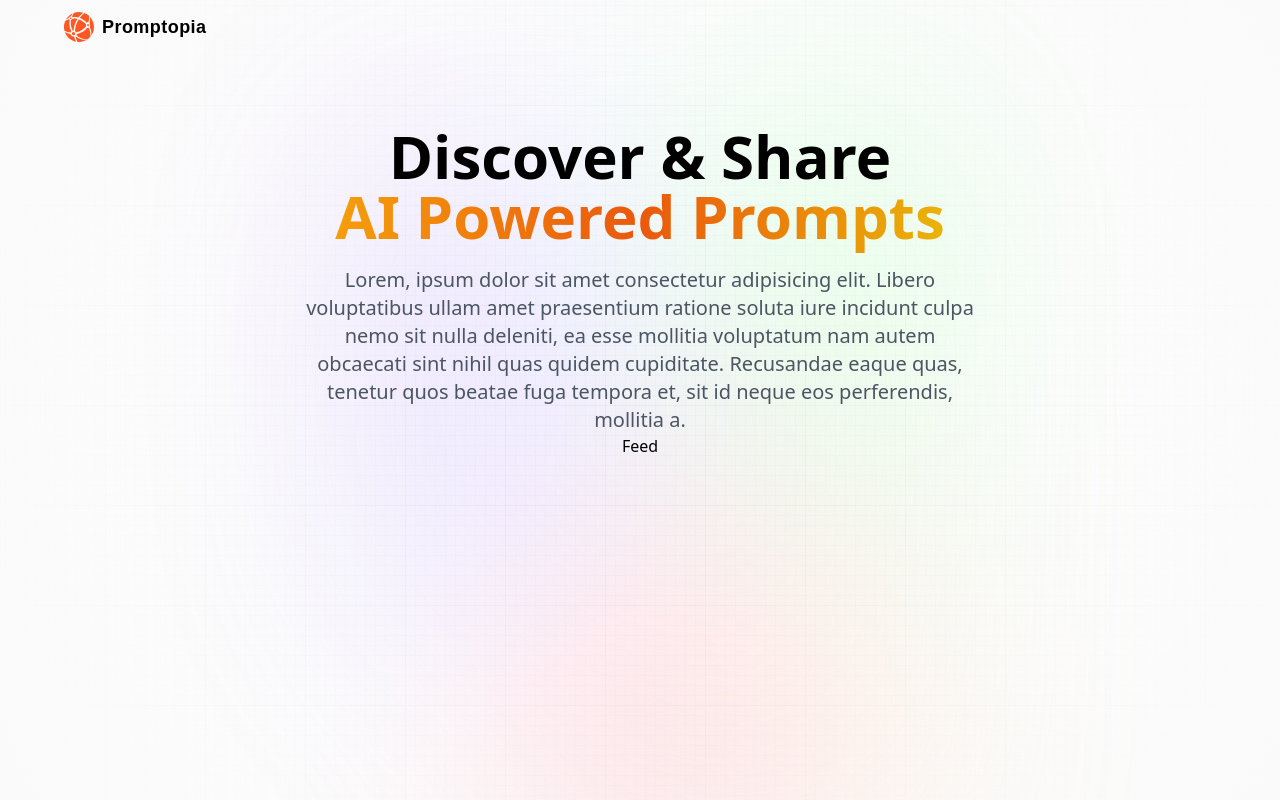
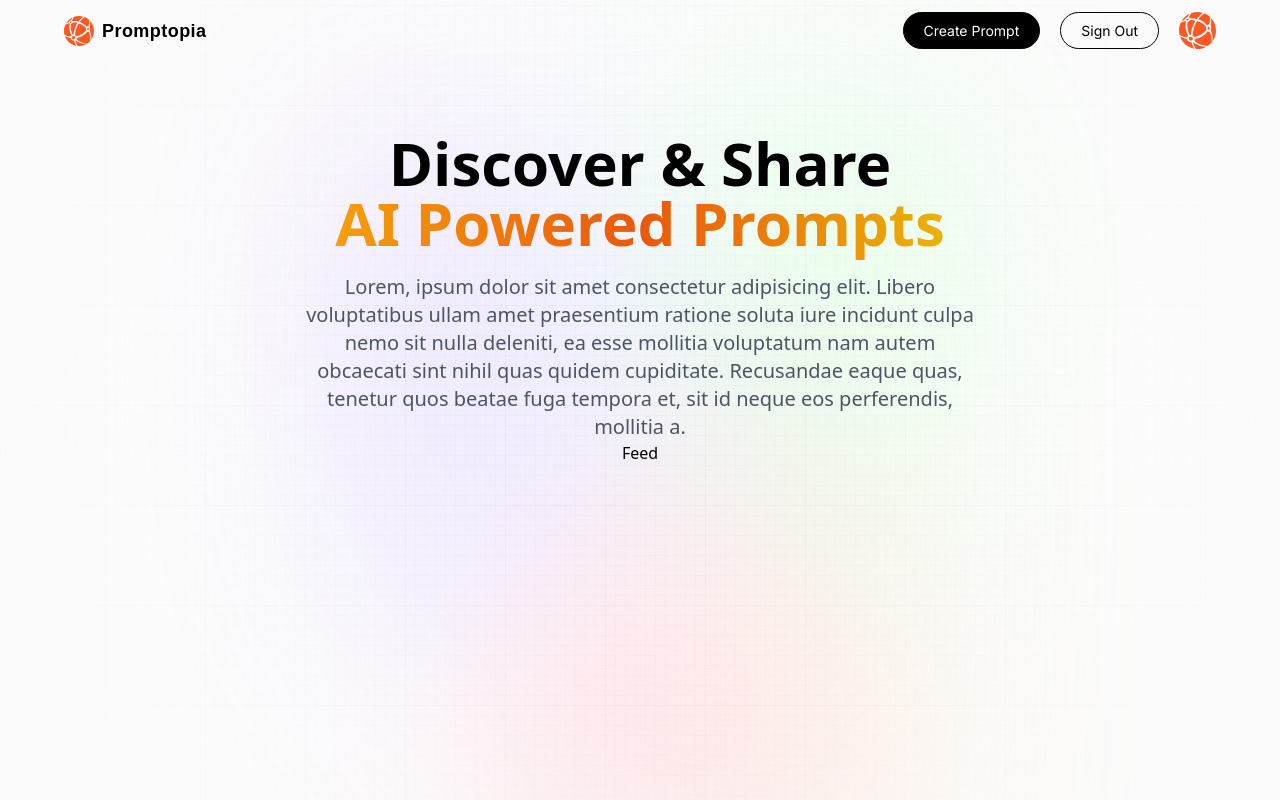
Before and after one commit to KennedyMungai/share-prompts, a Next.js app: page / in a window 1280 px wide. Built offline with nearby package versions, Linux system fonts and the light colour scheme.

Commit message:
Made the isUserLoggedIn to true

```diff
--- a/components/Nav.jsx
+++ b/components/Nav.jsx
@@ -5,7 +5,7 @@ import { useEffect, useState } from 'react'
 import { signIn, signOut, useSession, getProviders } from 'next-auth/react'
 
 const Nav = () => {
-	const isUserLoggedIn = false
+	const isUserLoggedIn = true
 	const [providers, setProviders] = useState(null)
 
 	useEffect(() => {
```
